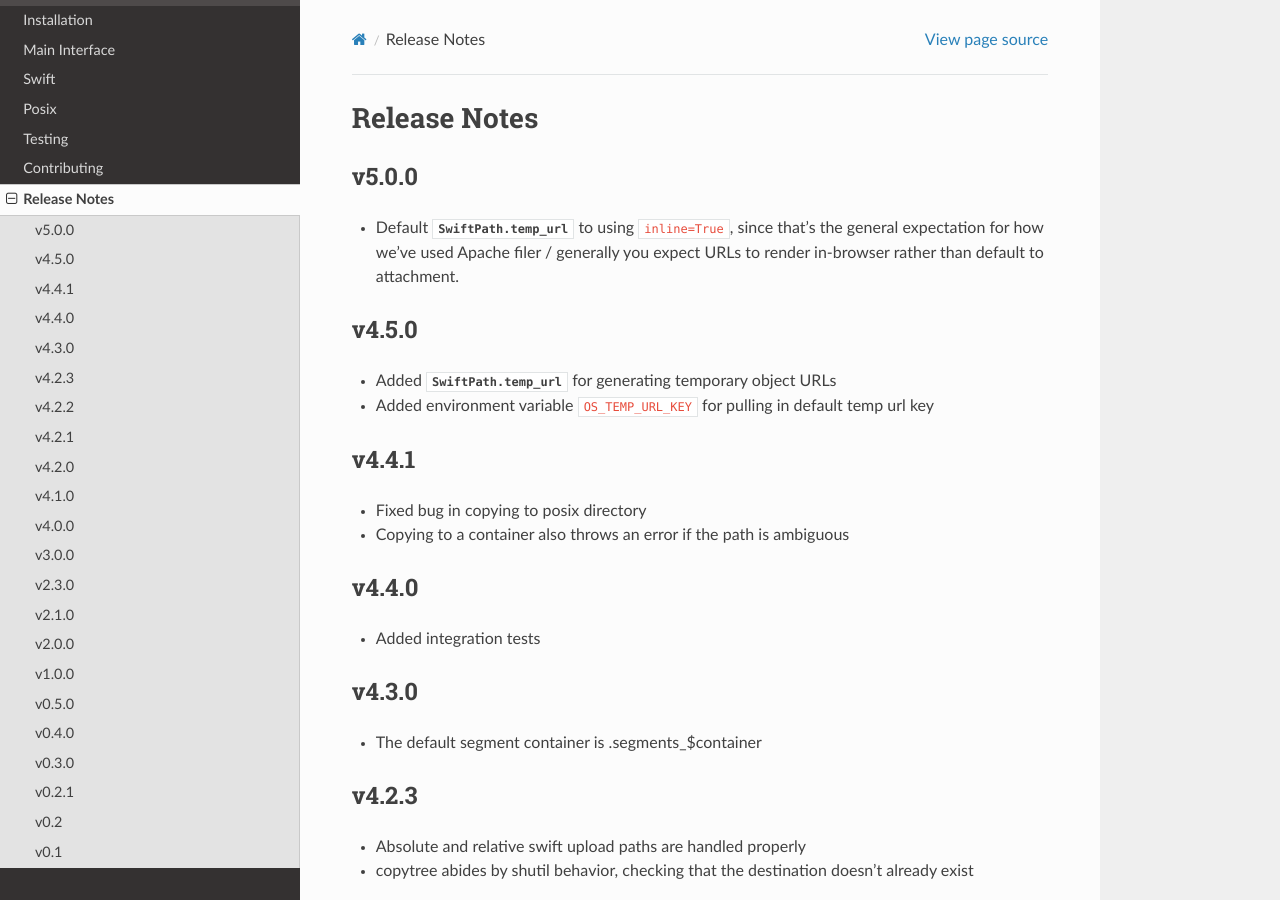
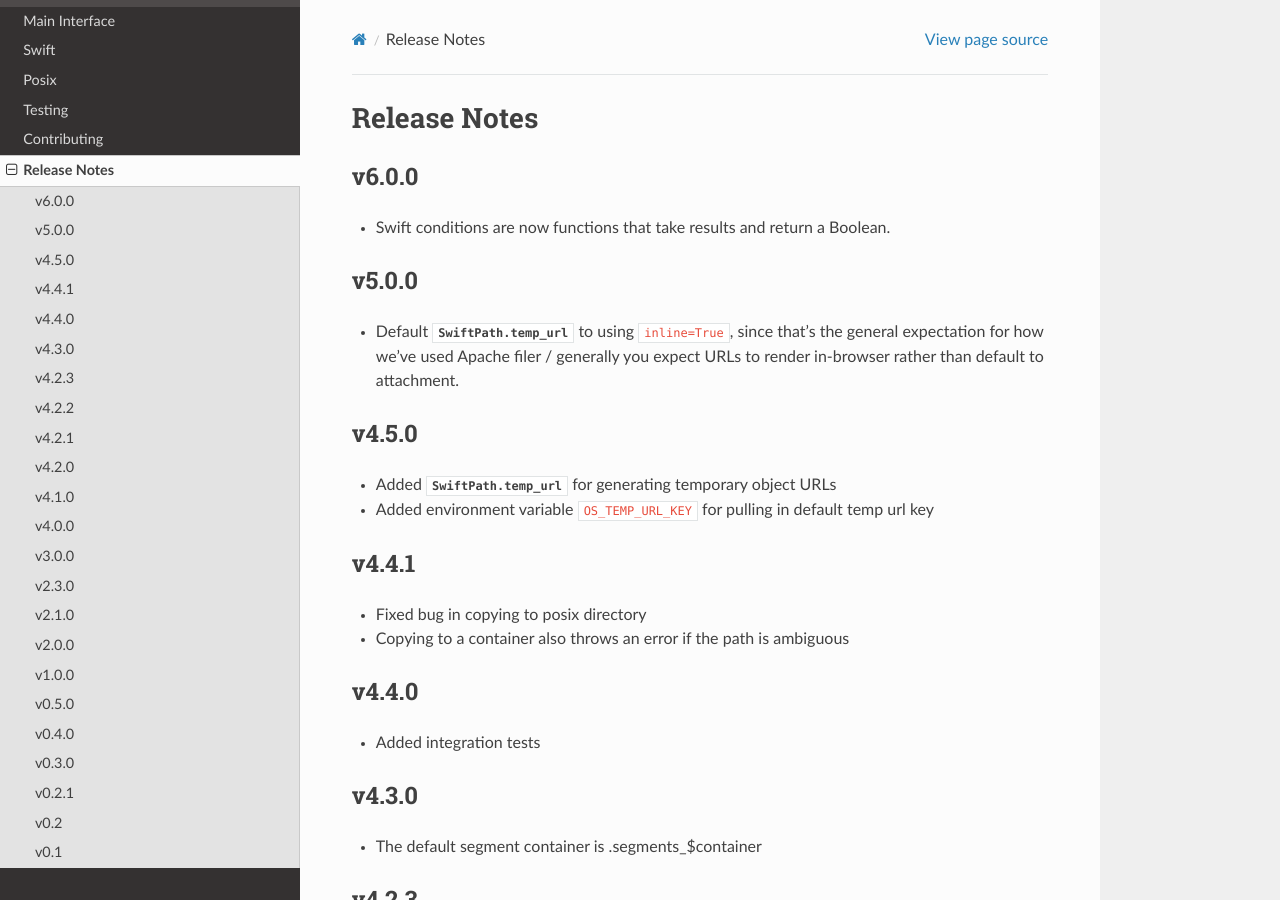
Before and after one commit to counsyl/stor, a Sphinx documentation site: the page built from docs/release_notes.rst, in a window 1280 px wide and 900 px high. Built offline with Sphinx 7.4.7 and the Read the Docs theme 2.0.0, drawn with Linux system fonts in a browser that asks for light colours; the version number could not be read and is left out.

Commit message:
updated release notes
Sem-Ver: api-break

```diff
--- a/docs/release_notes.rst
+++ b/docs/release_notes.rst
@@ -1,5 +1,10 @@
 Release Notes
 =============
+
+v6.0.0
+------
+
+* Swift conditions are now functions that take results and return a Boolean.
 
 v5.0.0
 ------
```
